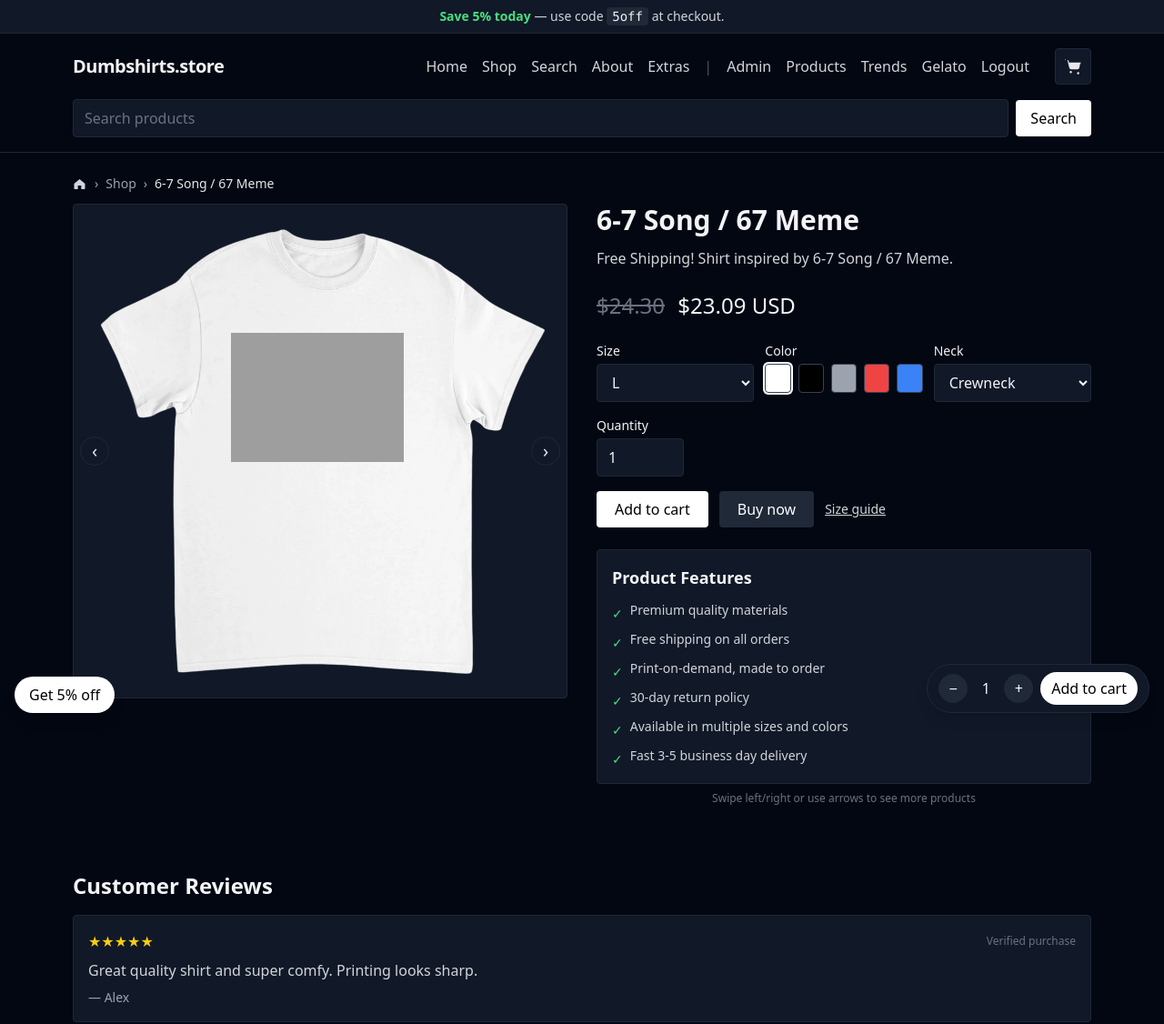
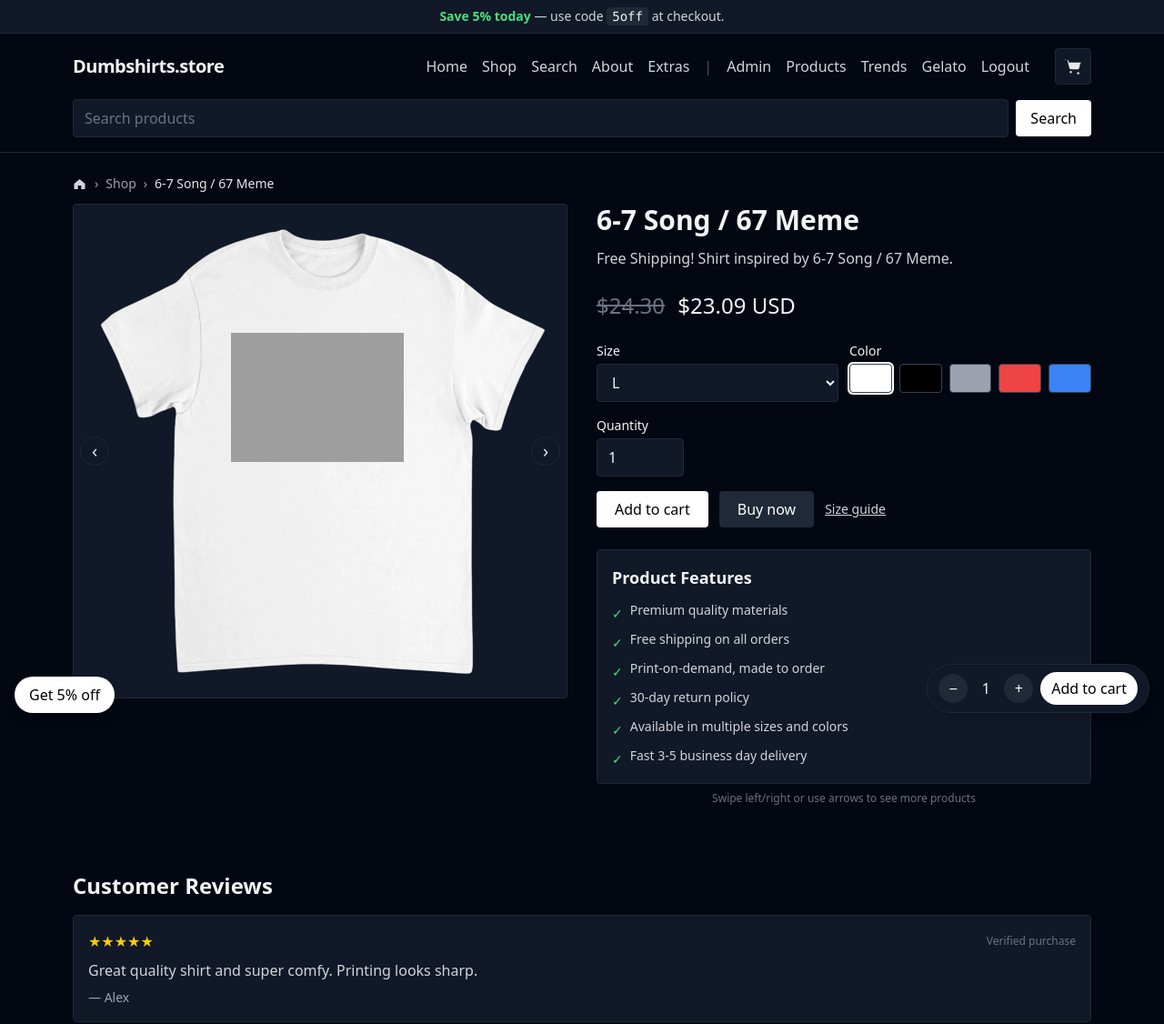
Before and after one commit to kastelica/dumbshirts, a Flask app: page /admin/products/14/preview in a window 1280 px wide. Shown: the top 1126 px of the page at 91% size. Run offline with Flask 3, Linux system fonts and the light colour scheme; a user stored in the database is signed in; data comes from the database, SQL or seed files in the repository; grey boxes are pictures that could not be loaded.

Commit message:
no more neck

```diff
--- a/app/templates/product_detail.html
+++ b/app/templates/product_detail.html
@@ -189,7 +189,7 @@
 					</select>
 
 				</div>
-				<div class="grid grid-cols-3 gap-3">
+				<div class="grid grid-cols-2 gap-3">
 					<div>
 						<label class="block text-sm mb-1">Size</label>
 						<select id="size-select" class="w-full bg-gray-900 border border-gray-800 rounded px-3 py-2 text-gray-100">
@@ -205,13 +205,6 @@
 						<div id="color-swatches" class="grid grid-cols-5 gap-2"></div>
 				<input type="hidden" id="color-select" value="white">
 				<input type="hidden" name="color" id="color-field" value="white">
-					</div>
-					<div>
-						<label class="block text-sm mb-1">Neck</label>
-						<select id="neck-select" class="w-full bg-gray-900 border border-gray-800 rounded px-3 py-2 text-gray-100">
-							<option value="crewneck" selected>Crewneck</option>
-							<option value="v-neck">V‑neck</option>
-						</select>
 					</div>
 				</div>
 				<div>
@@ -379,22 +372,18 @@
     };
 
 // Hardcoded mapping from selection -> exact Gelato productUid (edit as needed)
-function lookupProductUid(size, color, neck){
+function lookupProductUid(size, color){
     const MAP = {
-        'S|white|crewneck': 'apparel_product_gca_t-shirt_gsc_crewneck_gcu_unisex_gqa_classic_gsi_s_gco_white_gpr_4-4',
-        'M|white|crewneck': 'apparel_product_gca_t-shirt_gsc_crewneck_gcu_unisex_gqa_classic_gsi_m_gco_white_gpr_4-4',
-        'L|white|crewneck': 'apparel_product_gca_t-shirt_gsc_crewneck_gcu_unisex_gqa_classic_gsi_l_gco_white_gpr_4-4',
-        'XL|white|crewneck': 'apparel_product_gca_t-shirt_gsc_crewneck_gcu_unisex_gqa_classic_gsi_xl_gco_white_gpr_4-4',
-        'S|black|crewneck': 'apparel_product_gca_t-shirt_gsc_crewneck_gcu_unisex_gqa_classic_gsi_s_gco_black_gpr_4-4',
-        'M|black|crewneck': 'apparel_product_gca_t-shirt_gsc_crewneck_gcu_unisex_gqa_classic_gsi_m_gco_black_gpr_4-4',
-        'L|black|crewneck': 'apparel_product_gca_t-shirt_gsc_crewneck_gcu_unisex_gqa_classic_gsi_l_gco_black_gpr_4-4',
-        'XL|black|crewneck': 'apparel_product_gca_t-shirt_gsc_crewneck_gcu_unisex_gqa_classic_gsi_xl_gco_black_gpr_4-4',
-        'S|white|v-neck': 'apparel_product_gca_t-shirt_gsc_v-neck_gcu_unisex_gqa_classic_gsi_s_gco_white_gpr_4-4',
-        'M|white|v-neck': 'apparel_product_gca_t-shirt_gsc_v-neck_gcu_unisex_gqa_classic_gsi_m_gco_white_gpr_4-4',
-        'L|white|v-neck': 'apparel_product_gca_t-shirt_gsc_v-neck_gcu_unisex_gqa_classic_gsi_l_gco_white_gpr_4-4',
-        'XL|white|v-neck': 'apparel_product_gca_t-shirt_gsc_v-neck_gcu_unisex_gqa_classic_gsi_xl_gco_white_gpr_4-4',
+        'S|white': 'apparel_product_gca_t-shirt_gsc_crewneck_gcu_unisex_gqa_classic_gsi_s_gco_white_gpr_4-4',
+        'M|white': 'apparel_product_gca_t-shirt_gsc_crewneck_gcu_unisex_gqa_classic_gsi_m_gco_white_gpr_4-4',
+        'L|white': 'apparel_product_gca_t-shirt_gsc_crewneck_gcu_unisex_gqa_classic_gsi_l_gco_white_gpr_4-4',
+        'XL|white': 'apparel_product_gca_t-shirt_gsc_crewneck_gcu_unisex_gqa_classic_gsi_xl_gco_white_gpr_4-4',
+        'S|black': 'apparel_product_gca_t-shirt_gsc_crewneck_gcu_unisex_gqa_classic_gsi_s_gco_black_gpr_4-4',
+        'M|black': 'apparel_product_gca_t-shirt_gsc_crewneck_gcu_unisex_gqa_classic_gsi_m_gco_black_gpr_4-4',
+        'L|black': 'apparel_product_gca_t-shirt_gsc_crewneck_gcu_unisex_gqa_classic_gsi_l_gco_black_gpr_4-4',
+        'XL|black': 'apparel_product_gca_t-shirt_gsc_crewneck_gcu_unisex_gqa_classic_gsi_xl_gco_black_gpr_4-4',
     };
-    const key = `${size}|${color}|${neck}`;
+    const key = `${size}|${color}`;
     return MAP[key] || '';
 }
 
@@ -491,7 +480,6 @@ function lookupProductUid(size, color, neck){
 					const qty = parseInt((document.querySelector('input[name="quantity"]')?.value)||'1', 10) || 1;
 					const size = document.getElementById('size-select').value;
 					const color = document.getElementById('color-select').value;
-					const neck = document.getElementById('neck-select').value;
 					const salePrice = {{ (((product.price * 95) / 100)|float)|tojson }};
 					if (typeof gtag === 'function') {
 						gtag('event','add_to_cart',{
@@ -502,7 +490,7 @@ function lookupProductUid(size, color, neck){
 								item_name: {{ product.title|tojson }},
 								item_brand: 'Dumbshirts.store',
 								item_category: 't-shirt',
-								item_variant: size + ' / ' + (color.charAt(0).toUpperCase()+color.slice(1)) + ' / ' + (neck==='crewneck'?'Crewneck':'V‑neck'),
+								item_variant: size + ' / ' + (color.charAt(0).toUpperCase()+color.slice(1)) + ' / Crewneck',
 								price: salePrice,
 								quantity: qty
 							}]
@@ -516,8 +504,7 @@ function lookupProductUid(size, color, neck){
 	function updateProductUid(){
 		const size = document.getElementById('size-select').value;
 		const color = document.getElementById('color-select').value;
-		const neck = document.getElementById('neck-select').value;
-    const uid = lookupProductUid(size, color, neck);
+    const uid = lookupProductUid(size, color);
 		document.getElementById('productUidInput').value = uid;
 		// If matching variant for color exists, sync hidden variant select so cart stores correct variant/color
 		try{
@@ -539,7 +526,7 @@ function lookupProductUid(size, color, neck){
 		}catch(e){}
 		updateMockup();
 	}
-	['size-select','color-select','neck-select'].forEach(id=>{
+	['size-select','color-select'].forEach(id=>{
 		const el = document.getElementById(id);
 		if(el){ el.addEventListener('change', updateProductUid); }
 	});
```
Also changed, not shown: app/static/css/tailwind.css.
